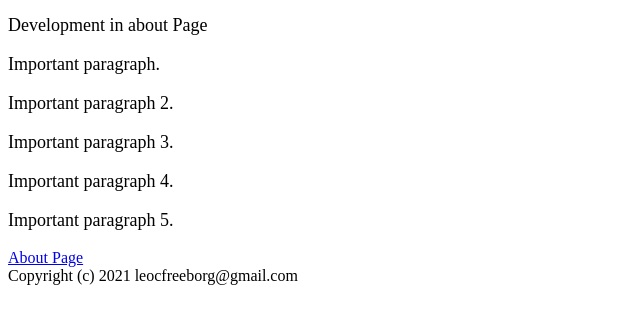
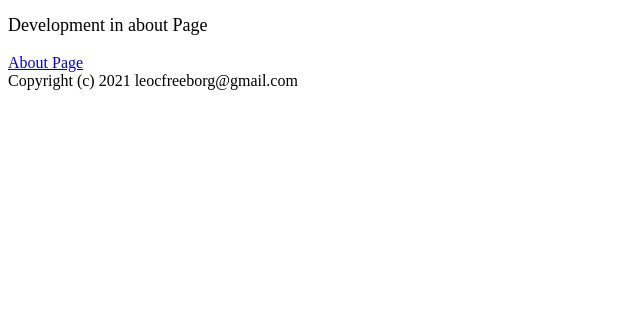
Before and after one commit to Leo-Freeborg/git-github-test, a plain HTML site: page index.html in a window 1280 px wide. Shown: the part 242-566 px from the top of the page, without its empty margins (0-640 px from the left). Drawn offline with Linux system fonts and the light colour scheme.

Commit message:
feature revert

```diff
--- a/index.html
+++ b/index.html
@@ -12,11 +12,6 @@
     <p>Portfolio Site</p>
     <p>New Paragraph</p>
     <p>Development in about Page</p>
-    <p>Important paragraph.</p>
-    <p>Important paragraph 2.</p>
-    <p>Important paragraph 3.</p>
-    <p>Important paragraph 4.</p>
-    <p>Important paragraph 5.</p>
     <a href="about.html">About Page</a>
     <footer>Copyright (c) 2021 leocfreeborg@gmail.com</footer>
 </body>
```
